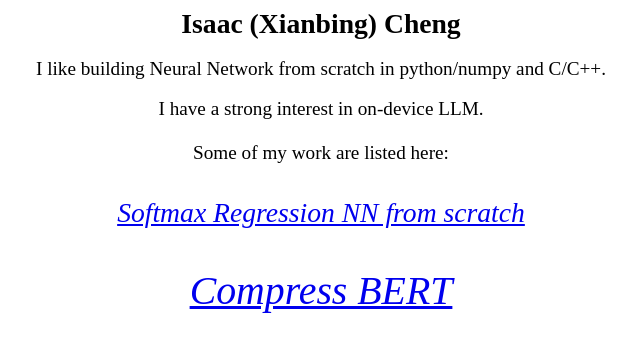
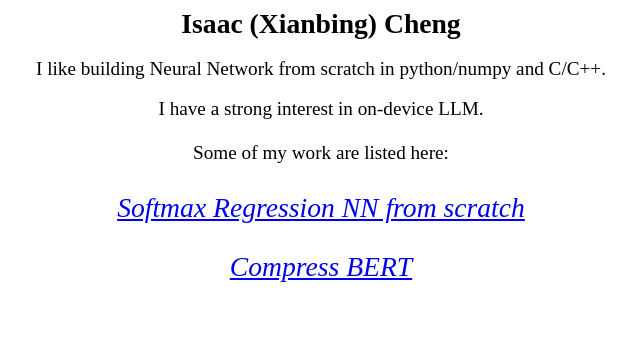
Before and after one commit to IsaacCheng1/isaac.cheng.github.io, a plain HTML site: page index.html in a window 1280 px wide. Shown: the whole page, without its empty margins (319-959 px from the left). Drawn offline with Linux system fonts and the light colour scheme.

Commit message:
Update index.html

```diff
--- a/index.html
+++ b/index.html
@@ -13,7 +13,7 @@
 	<big>Some of my work are listed here:<big>
 	<br><br>
 
-	<big><a href="https://isaaccheng1.github.io/2024/05/23/softmax-regression.html"><i>Softmax Regression NN from scratch</i></a><big>
+	<big><a href="https://isaaccheng1.github.io/2024/05/23/softmax-regression.html"><i>Softmax Regression NN from scratch</i></a></big>
 	<br><br>
 
 	<big><a href="https://drive.google.com/file/d/1sdgBxYfdy5XPJVmjO7m1KkkKMhaxESbd/view?google_abuse=GOOGLE_ABUSE_EXEMPTION%3DID%3Daaa5cfb83922bedd:TM%3D1706770669:C%3Dr:IP%3D205.251.233.239-:S%3DJ6puazoZyukeUj5tAy-uqkw%3B+path%3D/%3B+domain%3Dgoogle.com%3B+expires%3DThu,+01-Feb-2024+09:57:49+GMT"><i>Compress BERT</i></a></big>
```
